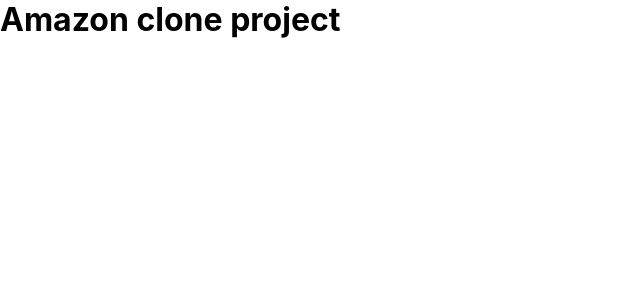
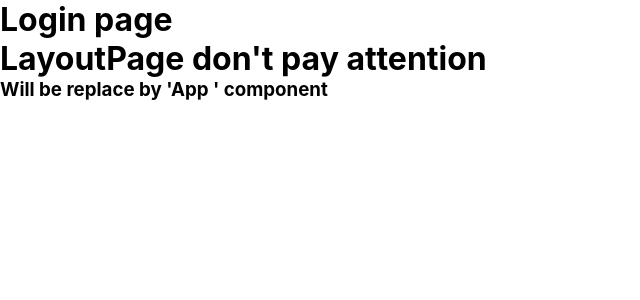
Before and after one commit to twaaxe/WebDevNov, a React (Create React App) app in the folder Reactjs/amazon-clone/: page /Login in a window 1280 px wide. Shown: the top 300 px of the page, without its empty margins (0-640 px from the left). Built offline with nearby package versions, Linux system fonts and the light colour scheme.

Commit message:
react router

```diff
--- a/Reactjs/amazon-clone/package.json
+++ b/Reactjs/amazon-clone/package.json
@@ -9,7 +9,7 @@
     "react": "^18.2.0",
     "react-dom": "^18.2.0",
     "react-router-dom": "^6.10.0",
-    "react-scripts": "5.0.1",
+    "react-scripts": "^5.0.1",
     "web-vitals": "^2.1.4"
   },
   "scripts": {
--- a/Reactjs/amazon-clone/src/App.js
+++ b/Reactjs/amazon-clone/src/App.js
@@ -1,31 +1,28 @@
+import './App.css';
+import { BrowserRouter, Route, Routes } from "react-router-dom";
 
-import './App.css';
-import {BrowserRouter as Router, Switch, Route} from "react-router-dom";
+import Router from "./components/Router"
+import Layout from './components/Layout';
 
 function App() {
-  return (
-    <Router>
-      <div className="App">
-        <Switch>
-
-          <h1>Amazon clone project</h1>
-
-          <Route path="/checkout">
-            <h1>Checkout</h1>
-          </Route>
-
-          <Route path="/login">
-            <h1>Login page</h1>
-          </Route>
-
-          <Route path="/">
-            <h1>Home page</h1>
-          </Route>
 
 
-        </Switch>
-      </div>
-    </Router>
+
+
+
+  return (
+    <>
+    <Layout>
+
+    </Layout>
+    </>
+    // <BrowserRouter>
+    //   <Routes>
+    //     <Route path="/" element={<Home />}/>
+    //     <Route path="Login" element={<Login />} />
+    //     <Route path="Checkout" element={<Checkout />} />
+    //   </Routes>
+    // </BrowserRouter>
   );
 
 }
--- /dev/null
+++ b/Reactjs/amazon-clone/src/components/Layout.js
@@ -0,0 +1,20 @@
+import Router from "./Router"
+
+export default function Layout(_$children) {
+
+
+
+
+    return (
+        <>
+            <Router />
+            <div>
+                <h1>LayoutPage don't pay attention</h1>
+                <h3>Will be replace by 'App ' component </h3>
+
+            </div>
+
+        </>
+
+    )
+}
--- /dev/null
+++ b/Reactjs/amazon-clone/src/components/Router.js
@@ -0,0 +1,16 @@
+import { BrowserRouter, Route, Routes } from "react-router-dom";
+import Home from "../pages/Home";
+import Checkout from '../pages/checkout';
+import Login from '../pages/Login';
+export default function Router() {
+
+    return (
+        <BrowserRouter>
+            <Routes>
+                <Route path="/" element={<Home />} />
+                <Route path="Login" element={<Login />} />
+                <Route path="Checkout" element={<Checkout />} />
+            </Routes>
+        </BrowserRouter>
+    )
+}
--- /dev/null
+++ b/Reactjs/amazon-clone/src/pages/Home.js
@@ -0,0 +1,12 @@
+export default function Home() {
+
+
+
+
+    return(
+        <>
+            <h1>Home page</h1>
+        </>
+
+    )
+}
--- /dev/null
+++ b/Reactjs/amazon-clone/src/pages/Login.js
@@ -0,0 +1,12 @@
+export default function Login() {
+
+
+
+
+    return (
+        <>
+            <h1>Login page</h1>
+        </>
+
+    )
+}
--- /dev/null
+++ b/Reactjs/amazon-clone/src/pages/checkout.js
@@ -0,0 +1,12 @@
+export default function Checkout() {
+
+
+
+
+    return(
+        <>
+            <h1>Checkout</h1>
+        </>
+
+    )
+}
```
Also changed, not shown: 1 other file (tests, documents, lock files or other folders).
